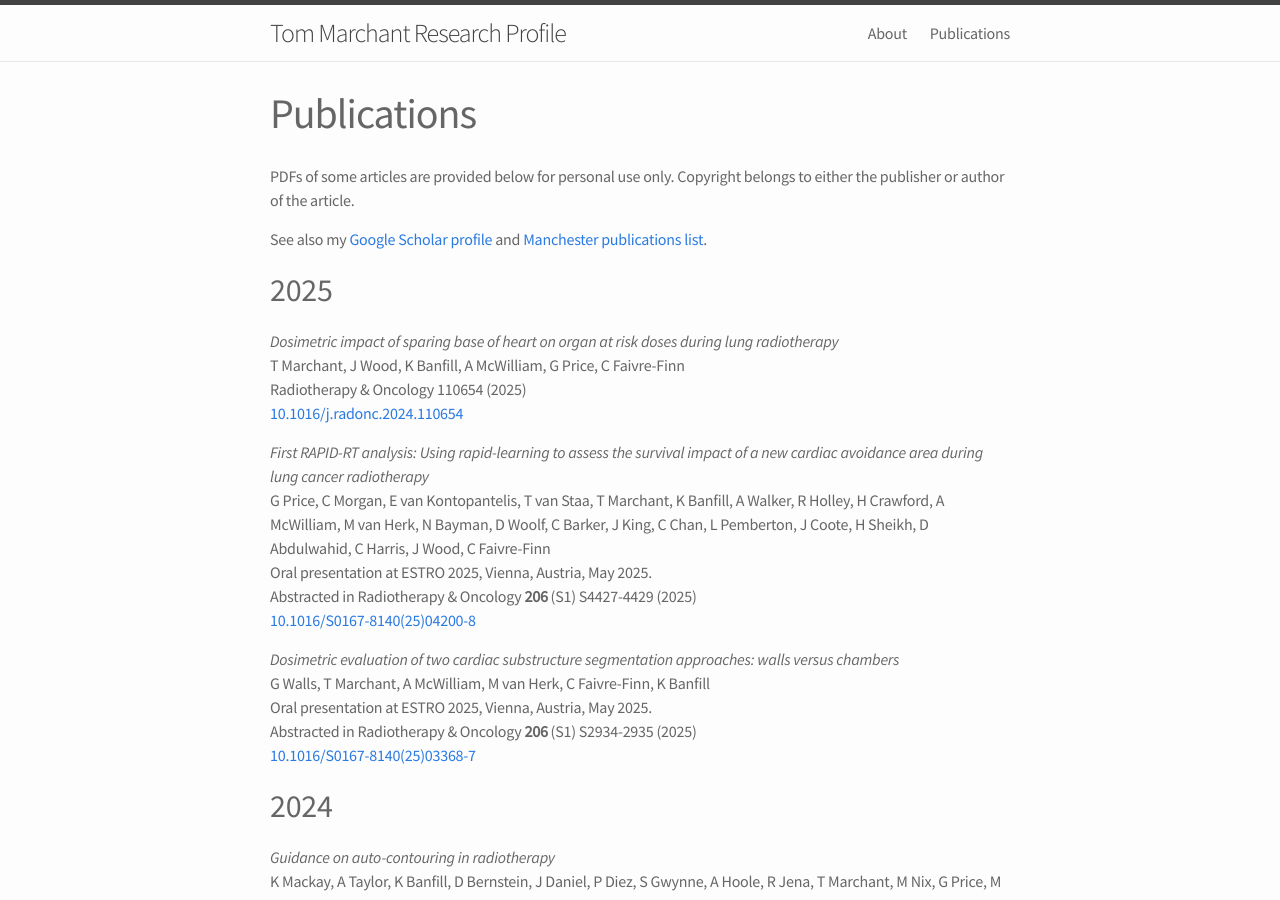
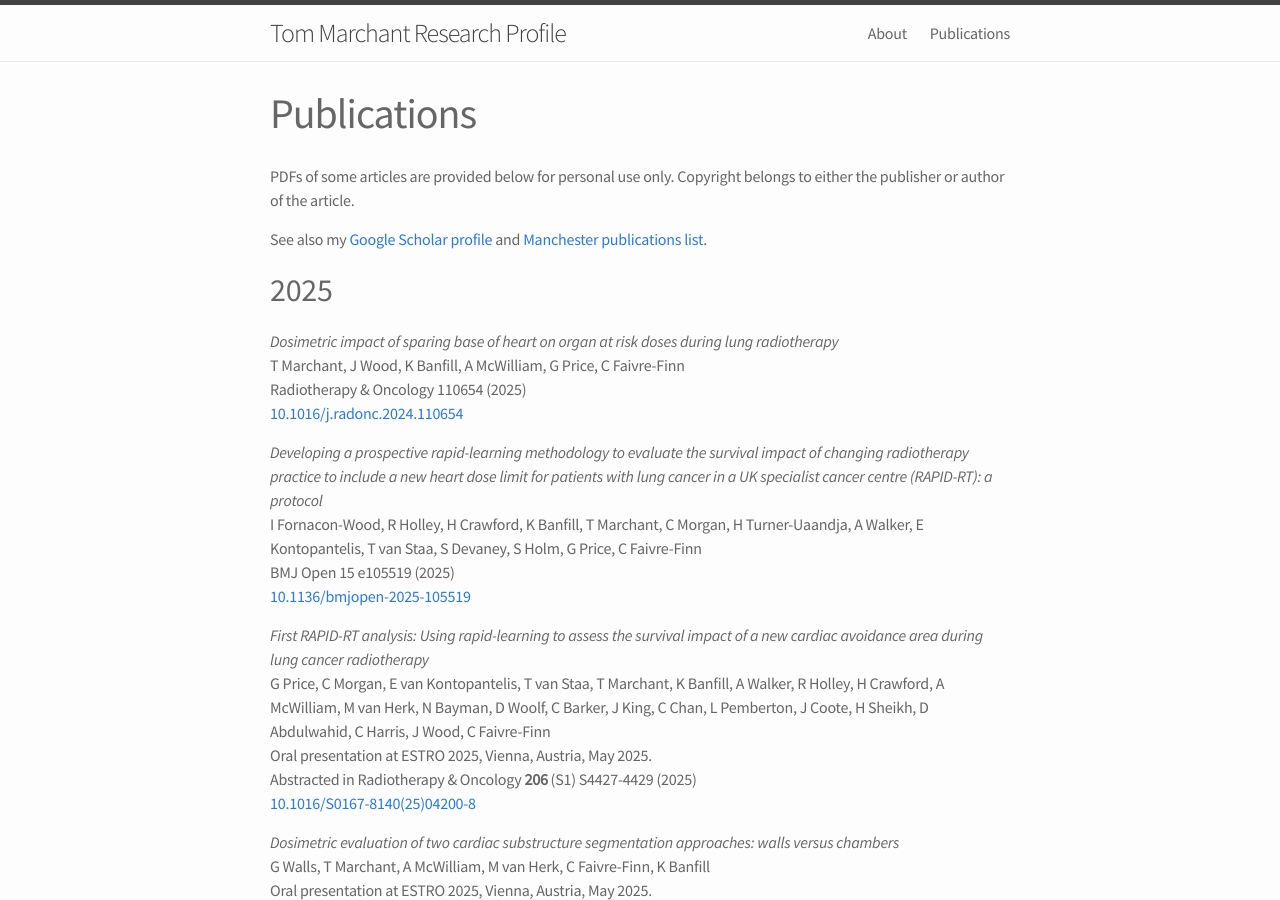
Before and after one commit to temarchant/researchprofile, a Jekyll site: the page built from 02_publications.md, in a window 1280 px wide and 900 px high. Built offline with Jekyll 4.4.1, drawn with Linux system fonts in a browser that asks for light colours.

Commit message:
Update 02_publications.md
Add new BMJ Open reference (RAPID-RT protocol paper)

```diff
--- a/02_publications.md
+++ b/02_publications.md
@@ -18,6 +18,11 @@ list](https://www.research.manchester.ac.uk/portal/en/researchers/thomas-marchan
 T Marchant, J Wood, K Banfill, A McWilliam, G Price, C Faivre-Finn
 Radiotherapy & Oncology 110654 (2025)
 [10.1016/j.radonc.2024.110654](https://doi.org/10.1016/j.radonc.2024.110654)
+
+*Developing a prospective rapid-learning methodology to evaluate the survival impact of changing radiotherapy practice to include a new heart dose limit for patients with lung cancer in a UK specialist cancer centre (RAPID-RT): a protocol*
+I Fornacon-Wood, R Holley, H Crawford, K Banfill, T Marchant, C Morgan, H Turner-Uaandja, A Walker, E Kontopantelis, T van Staa, S Devaney, S Holm, G Price, C Faivre-Finn
+BMJ Open 15 e105519 (2025)
+[10.1136/bmjopen-2025-105519](https://doi.org/10.1136/bmjopen-2025-105519)
 
 *First RAPID-RT analysis: Using rapid-learning to assess the survival impact of a new cardiac avoidance area during lung cancer radiotherapy*
 G Price, C Morgan, E van Kontopantelis, T van Staa, T Marchant, K Banfill, A Walker, R Holley, H Crawford, A McWilliam, M van Herk, N Bayman, D Woolf, C Barker, J King, C Chan, L Pemberton, J Coote, H Sheikh, D Abdulwahid, C Harris, J Wood, C Faivre-Finn
```
